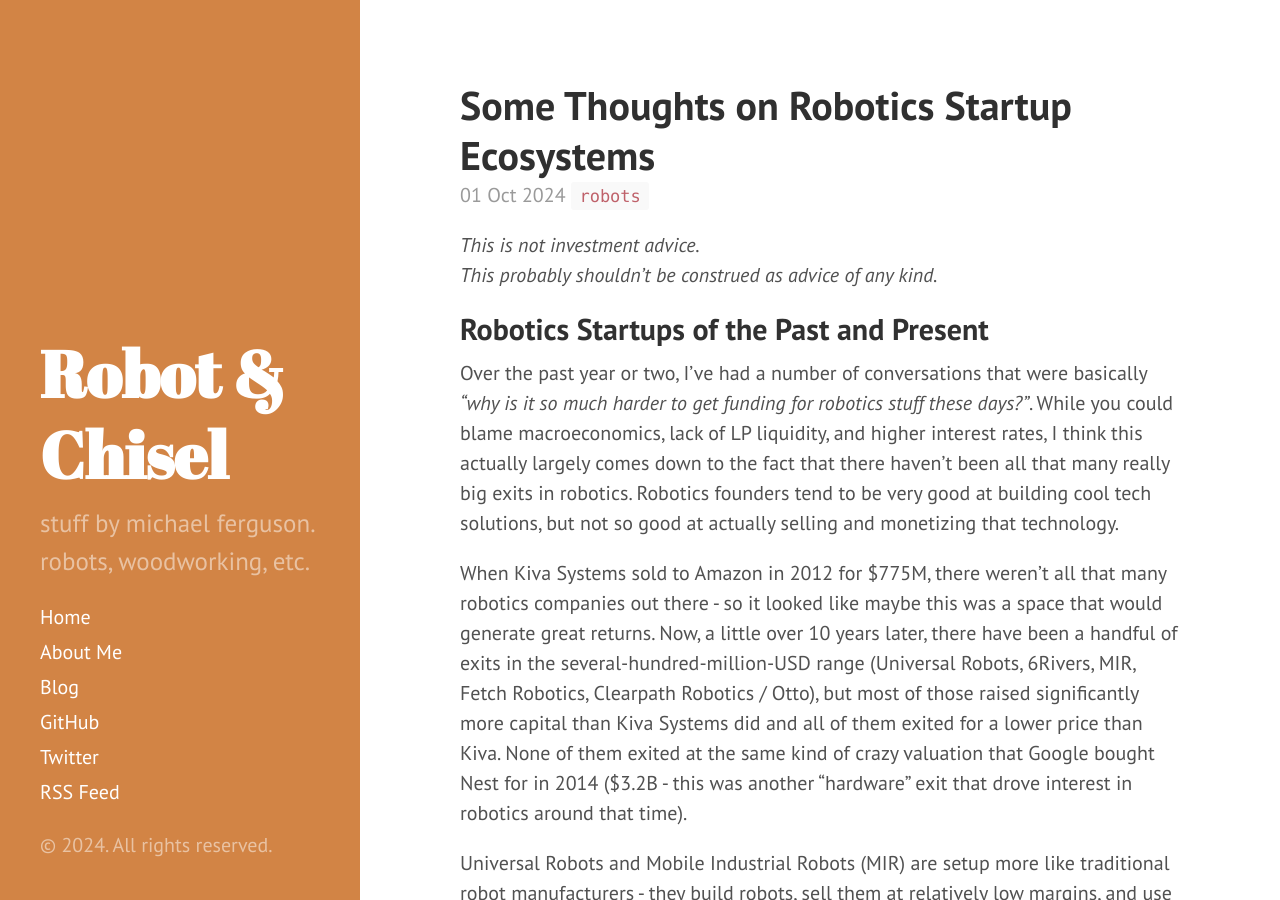
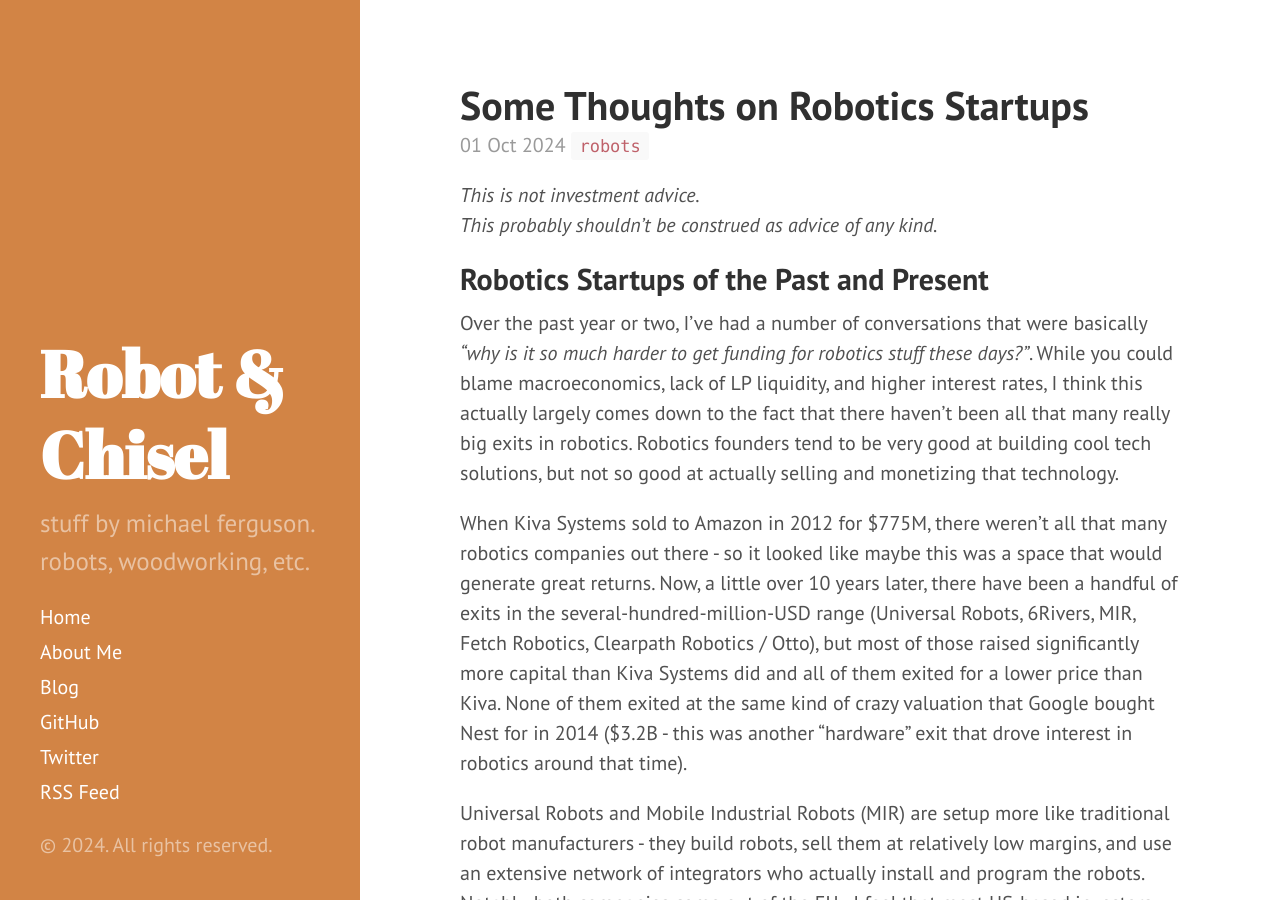
Before and after one commit to robotandchisel/robotandchisel.github.io, a Jekyll site: the page built from _posts/2024-10-01-robotics-startups.md, in a window 1280 px wide and 900 px high. Built offline with Jekyll 4.4.1, drawn with Linux system fonts in a browser that asks for light colours.

Commit message:
shorten name

```diff
--- a/_posts/2024-10-01-robotics-startups.md
+++ b/_posts/2024-10-01-robotics-startups.md
@@ -1,6 +1,6 @@
 ---
 layout: post
-title: Some Thoughts on Robotics Startup Ecosystems
+title: Some Thoughts on Robotics Startups
 description: A bit of a different type of blog post.
 date: '2024-10-01T14:30:00.00-04:00'
 author: Michael Ferguson
```
